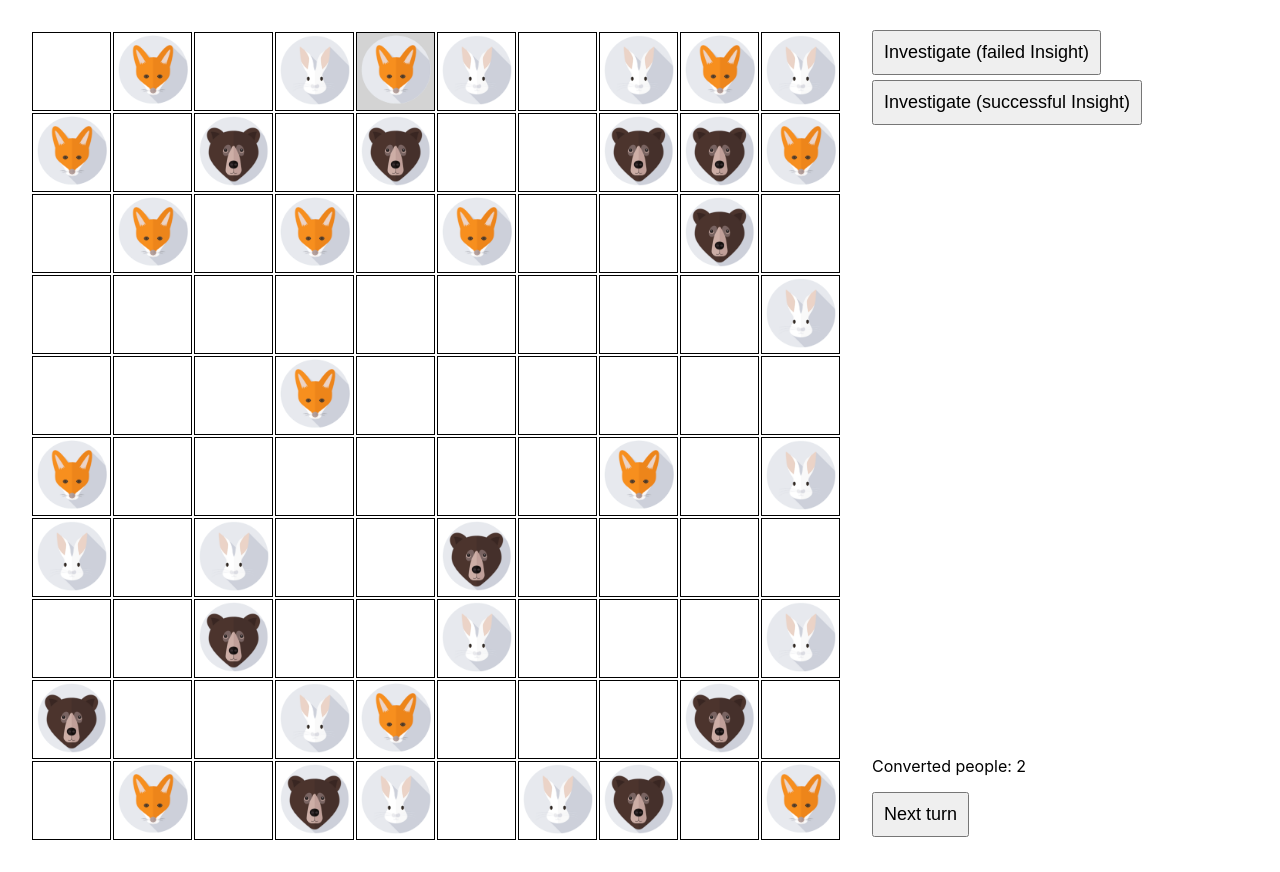
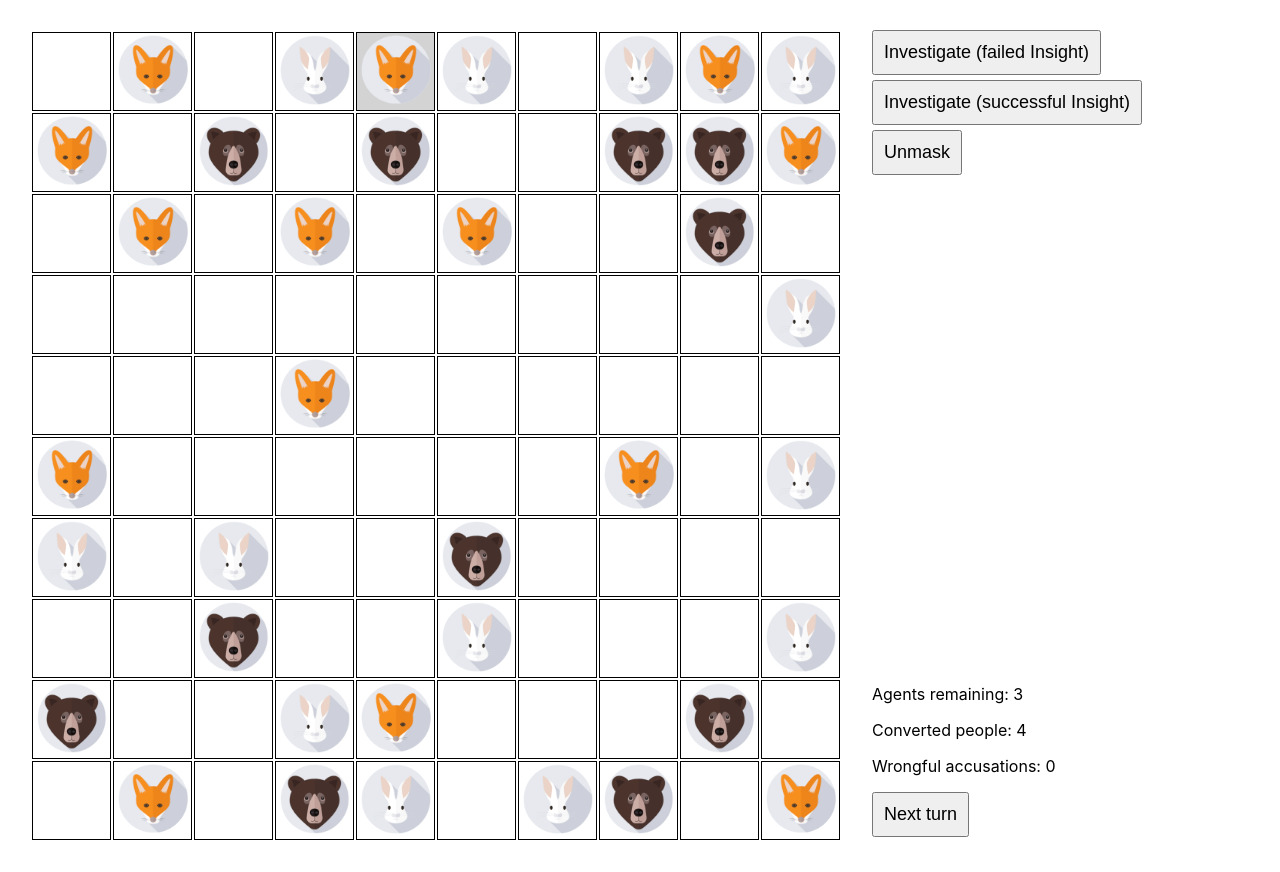
Before and after one commit to borlaym/zhentarim-agents, a React (Create React App) app: page / in a window 1280 px wide. Both pictures are taken after a click on the element 395 px from the left and 71 px from the top of the page. Built offline with nearby package versions, Linux system fonts and the light colour scheme.

Commit message:
Wrongful accusations

```diff
--- a/src/App.css
+++ b/src/App.css
@@ -44,7 +44,7 @@ button {
 }
 
 td.agent {
-	/* border-color: red; */
+	/* background-color: red; */
 }
 
 .quote {
--- a/src/App.tsx
+++ b/src/App.tsx
@@ -3,12 +3,12 @@ import './App.css';
 import shuffle from './shuffle';
 import * as uuid from 'uuid';
 import classnames from 'classnames'
-import { converted, tooFarAway, nextTo, closeBy, change } from './information';
+import { converted, tooFarAway, nextTo, closeBy, change, wrongfulAccusation } from './information';
 
 const NUMBER_OF_GUESTS = 35;
 const NUMBER_OF_AGENTS = 3;
 const MAP_SIZE = 10;
-const STARTING_CONVERTED = 3;
+const STARTING_CONVERTED = 5;
 
 type GuestType = 'commoner' | 'agent';
 type Mask = 'bear' | 'rabbit' | 'fox';
@@ -53,14 +53,16 @@ type Turn = Guest[];
 type State = {
 	turns: Turn[],
 	selected: Guest | void,
-	information: Information[]
+	information: Information[],
+	wrongfulAccusations: number
 }
 
 class App extends React.Component<{}, State> {
 	state: State = {
 		turns: [],
 		selected: undefined,
-		information: []
+		information: [],
+		wrongfulAccusations: 0
 	}
 	componentWillMount() {
 		this.setState({
@@ -180,6 +182,27 @@ class App extends React.Component<{}, State> {
 			selected: guest
 		})
 	}
+	unmask = () => {
+		if (!this.state.selected) {
+			return;
+		}
+		if (this.state.selected.type === 'agent') {
+			alert('Eeek! I\'m compromised!');
+			return this.setState({
+				selected: undefined,
+				turns: [...this.state.turns.slice(0, this.state.turns.length - 1),
+				this.state.turns[this.state.turns.length - 1].filter(g => g !== this.state.selected)]
+			})
+		}
+
+		this.setState({
+			information: [...this.state.information, {
+				guest: this.state.selected,
+				information: wrongfulAccusation(),
+			}],
+			wrongfulAccusations: (this.state.wrongfulAccusations + 1)
+		})
+	}
 	investigate = (insightSuccess: boolean) => {
 		const guest = this.state.selected;
 		const currentTurn = this.state.turns[this.state.turns.length -1]
@@ -260,12 +283,19 @@ class App extends React.Component<{}, State> {
 								<>
 									<button onClick={() => this.investigate(false)}>Investigate (failed Insight)</button>
 									<button onClick={() => this.investigate(true)}>Investigate (successful Insight)</button>
+									<button onClick={this.unmask}>Unmask</button>
 								</>
 							) : null}
 					</div>
 					<footer>
 						<p>
+							Agents remaining: {currentTurn.filter(guest => guest.type === 'agent').length}
+						</p>
+						<p>
 							Converted people: {currentTurn.filter(guest => guest.converted).length}
+						</p>
+						<p>
+							Wrongful accusations: {this.state.wrongfulAccusations}
 						</p>
 						<button onClick={this.nextTurn}>Next turn</button>
 					</footer>
--- a/src/information.ts
+++ b/src/information.ts
@@ -39,6 +39,14 @@ const change = (mask: string) => randomAnswer([
 	`A Zhent agent changed his ${mask} mask into something else not long ago, Quick! Get him!`
 ])
 
+const wrongfulAccusation = () => randomAnswer([
+	'WHAT ARE YOU DOING? I\'m calling the city watch!',
+	'Get your hands off me! Who do you think you are?',
+	'A man can\'t have some fun without being harassed! I hate this city!',
+	'Go back to your hideout you thug!',
+	'Damn the Xanathar! Damn the Zhentarim! Damn this whole godforsaken city.'
+])
+
 function randomAnswer(answers: string[]): string {
 	const rnd = Math.floor(Math.random() * answers.length);
 	return answers[rnd];
@@ -49,5 +57,6 @@ export {
 	tooFarAway,
 	nextTo,
 	closeBy,
-	change
+	change,
+	wrongfulAccusation
 }
```
